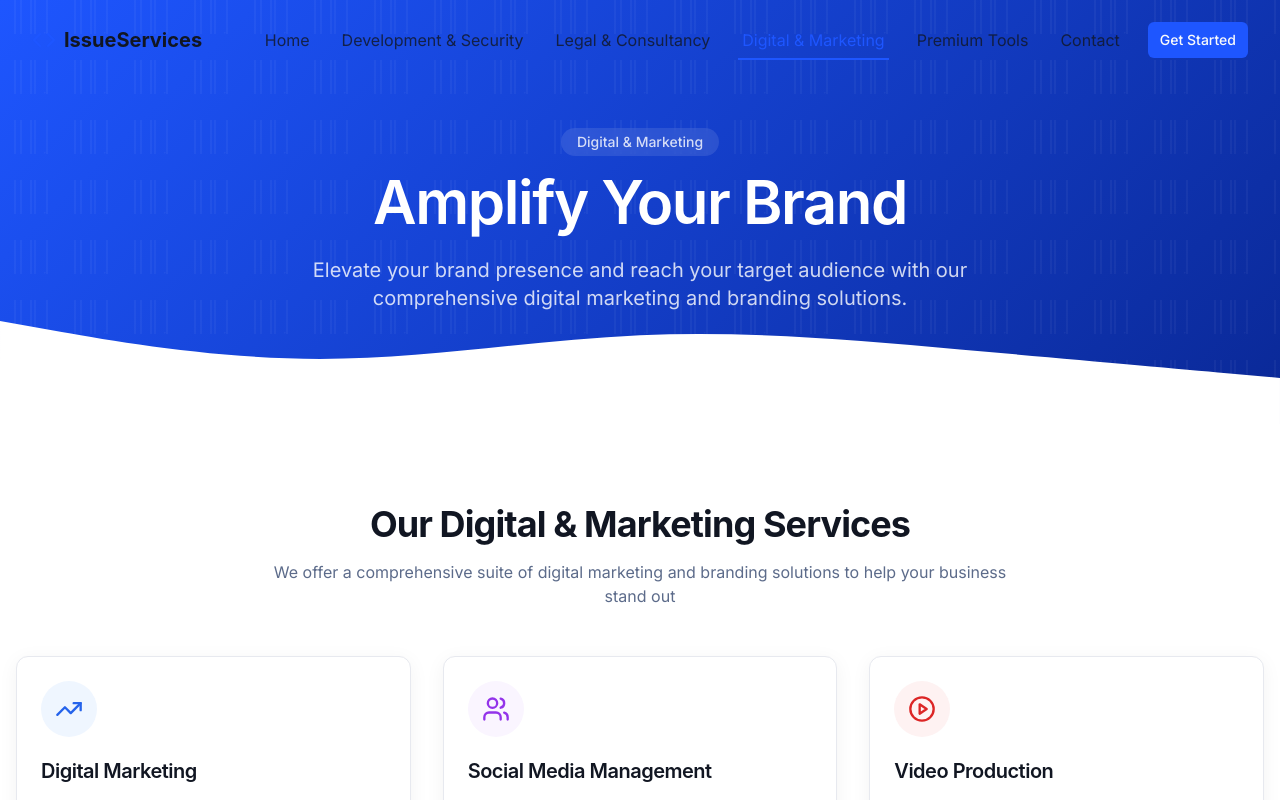
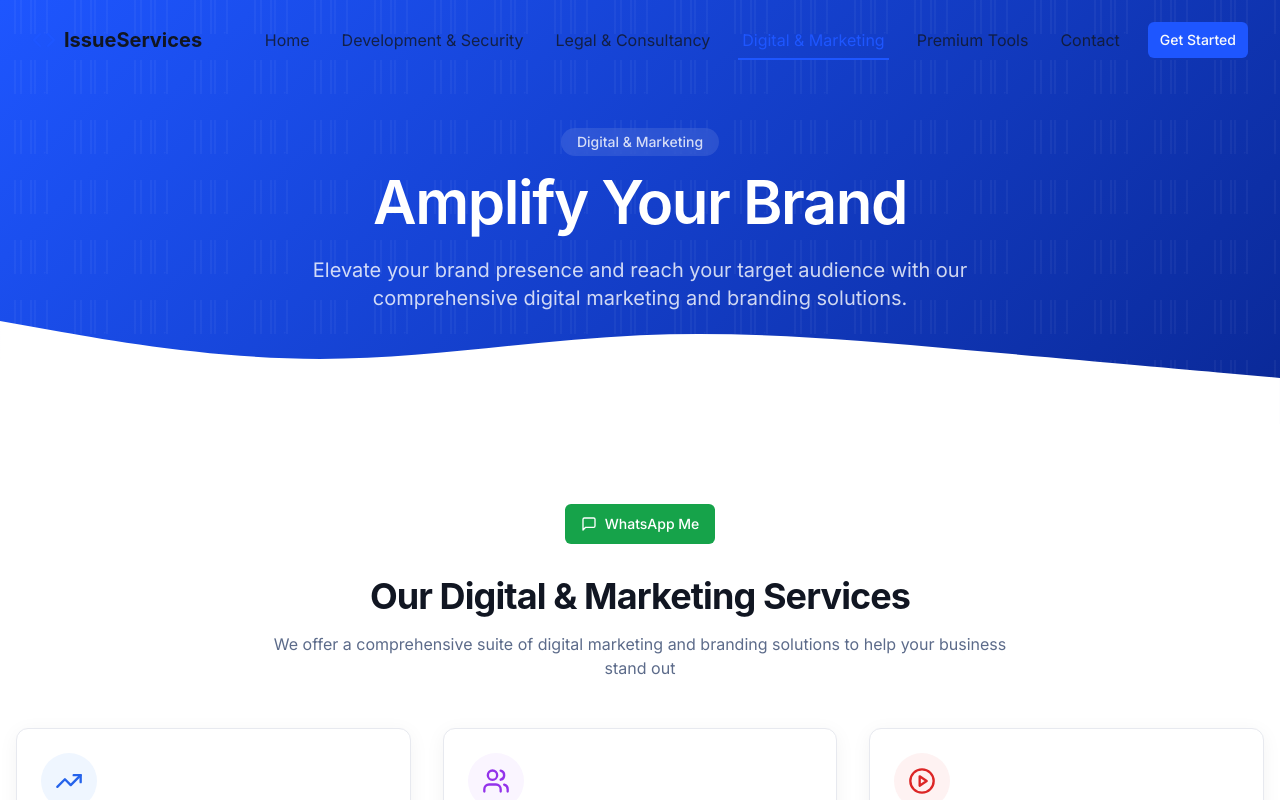
Before and after one commit to SarthakTyagiji/issue-solution-hub, a React (Vite) app: page /marketing in a window 1280 px wide. Shown: the top 800 px of the page. Built offline with nearby package versions, Linux system fonts and the light colour scheme; a web font is replaced by a local one.

Commit message:
Add WhatsApp button to Marketing page
Adds a "WhatsApp Me" button above the "Our Digital & Marketing Services" section on the Marketing page, linking to wa.link/y60vqk.

```diff
--- a/src/pages/Marketing.tsx
+++ b/src/pages/Marketing.tsx
@@ -1,4 +1,3 @@
-
 import { useEffect } from 'react';
 import { Link } from 'react-router-dom';
 import Navbar from '@/components/layout/Navbar';
@@ -7,7 +6,7 @@ import { SectionHeader } from '@/components/ui/section-header';
 import { AnimatedCard } from '@/components/ui/animated-card';
 import { Button } from '@/components/ui/button';
 import CallToAction from '@/components/sections/CallToAction';
-import { BarChart, Megaphone, PlayCircle, Smartphone, TrendingUp, Users } from 'lucide-react';
+import { BarChart, Megaphone, PlayCircle, Smartphone, TrendingUp, Users, MessageSquare } from 'lucide-react';
 
 const services = [
   {
@@ -103,6 +102,21 @@ const MarketingPage = () => {
         {/* Services Section */}
         <section className="py-20 bg-background">
           <div className="container px-4">
+            {/* WhatsApp Button */}
+            <div className="text-center mb-8">
+              <Button asChild className="bg-green-600 hover:bg-green-700 text-white">
+                <a
+                  href="https://wa.link/y60vqk"
+                  target="_blank"
+                  rel="noopener noreferrer"
+                  className="inline-flex items-center gap-2"
+                >
+                  <MessageSquare className="h-5 w-5" />
+                  WhatsApp Me
+                </a>
+              </Button>
+            </div>
+
             <SectionHeader
               title="Our Digital & Marketing Services"
               subtitle="We offer a comprehensive suite of digital marketing and branding solutions to help your business stand out"
```
